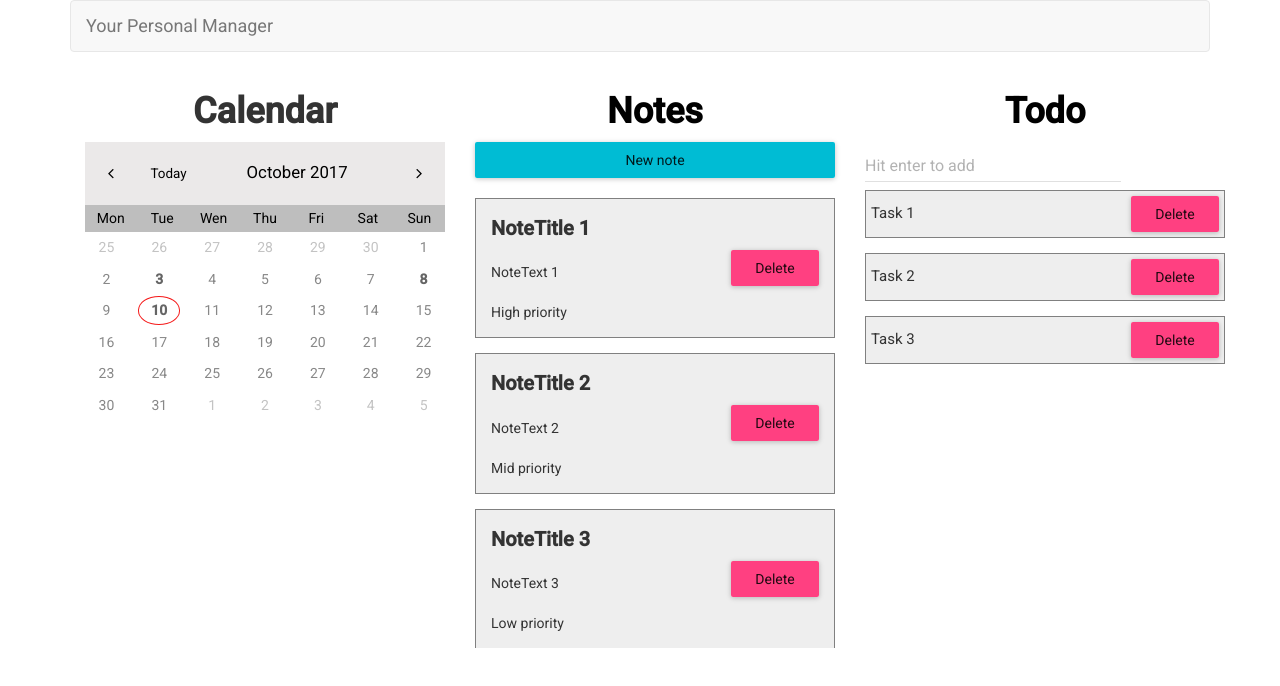
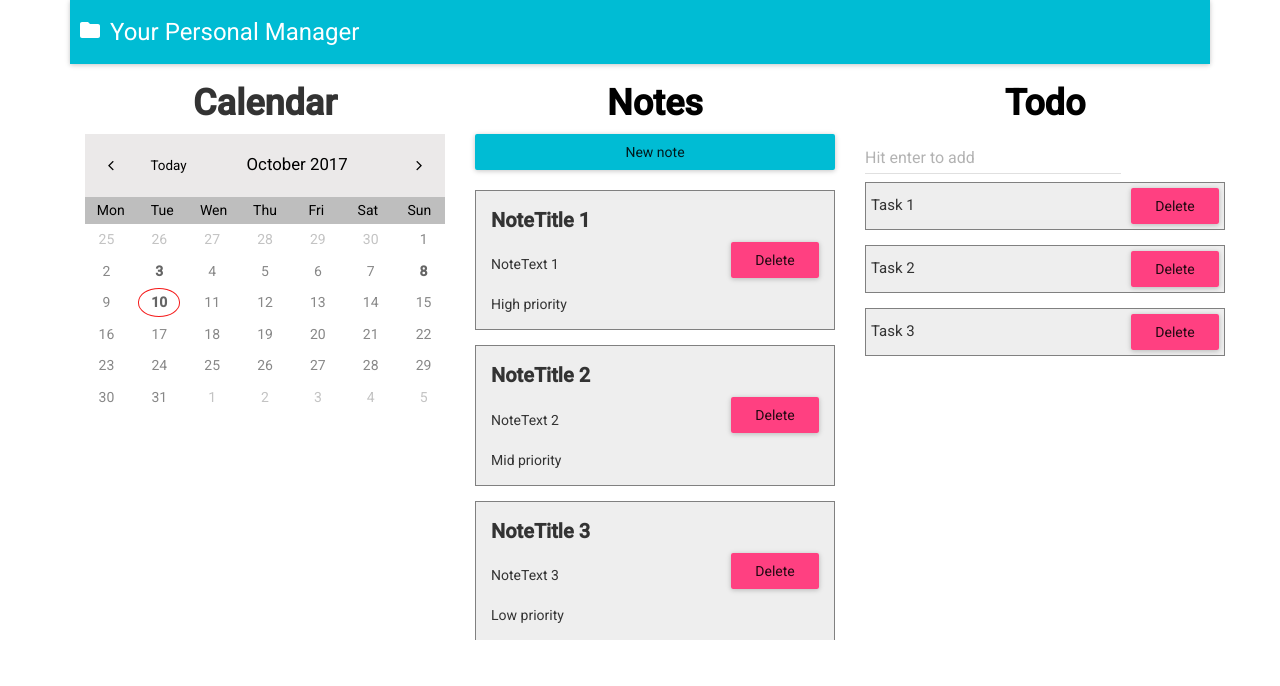
Before and after one commit to adrianjs/Personal-Information-Manager, a React (Create React App) app: page / in a window 1280 px wide. Shown: the top 686 px of the page. Built offline with nearby package versions, Linux system fonts and the light colour scheme.

Commit message:
Changed Toolbar/Nav to Material UI

```diff
--- a/src/App.js
+++ b/src/App.js
@@ -1,21 +1,18 @@
 import React, { Component } from 'react';
-import { Link, withRouter } from 'react-router-dom';
-import { Navbar } from 'react-bootstrap';
+import { withRouter } from 'react-router-dom';
 import Routes from './Routes';
 import './components/css/App.css';
+import { AppBar} from 'material-ui';
+import {FileFolder} from "material-ui/svg-icons/index";
 
 class App extends Component {
   render() {
     return (
       <div className="App container">
-        <Navbar fluid>
-          <Navbar.Header>
-            <Navbar.Brand>
-              <Link to="/">Your Personal Manager</Link>
-            </Navbar.Brand>
-            <Navbar.Toggle />
-          </Navbar.Header>
-        </Navbar>
+          <AppBar
+              title="Your Personal Manager"
+              iconElementLeft={<FileFolder style={{color: 'white', marginTop: '10px'}} /> }
+          />
         <Routes />
       </div>
     );
```
